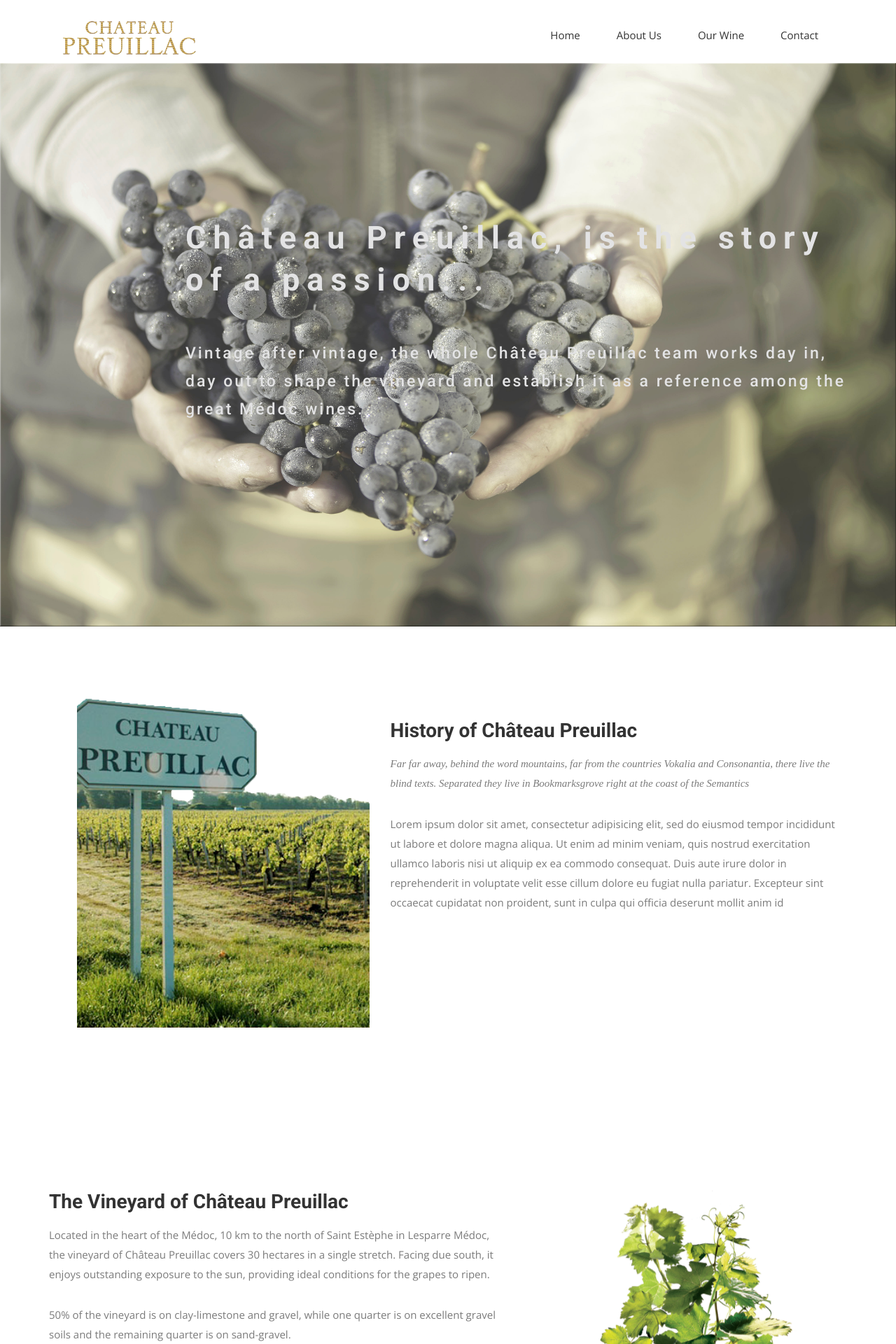
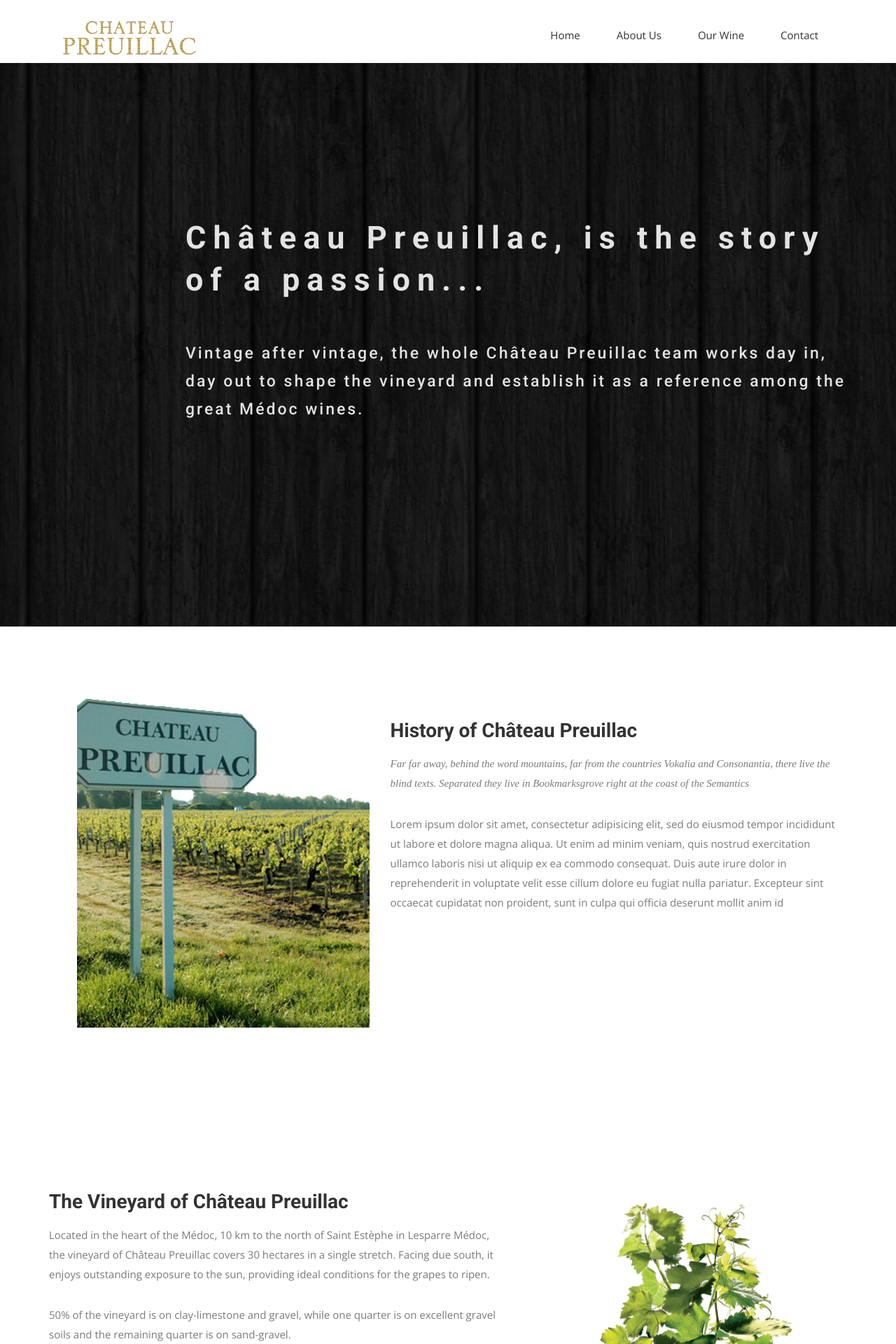
Before and after one commit to lyenchen/preuillac, a Jekyll site: the page built from index.html, in a window 1280 px wide. Shown: the top 1920 px of the page at 70% size. Built offline with Jekyll 4.4.1, drawn with Linux system fonts in a browser that asks for light colours; nearby versions of some CDN libraries; some web fonts are replaced; comment, search, counter and statistics services are not loaded.

Commit message:
background size

```diff
--- a/css/style.css
+++ b/css/style.css
@@ -95,7 +95,7 @@
 	Slider Start
 --*/
 #slider {
-  background: url("../img/slider-bg.jpg") no-repeat;
+  background: url("../img/background.png") repeat;
   background-size: 100% 100%;
   background-attachment: fixed;
   background-position: 10% 0%;
```
Also changed, not shown: img/background.png (added).
